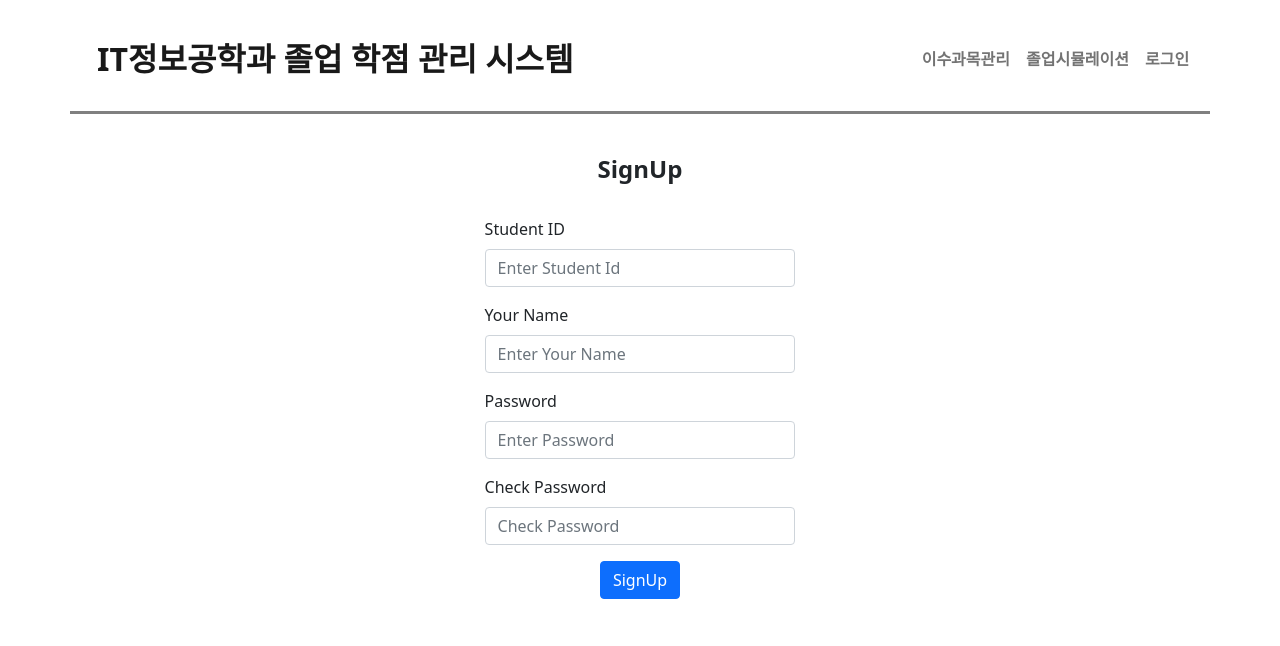
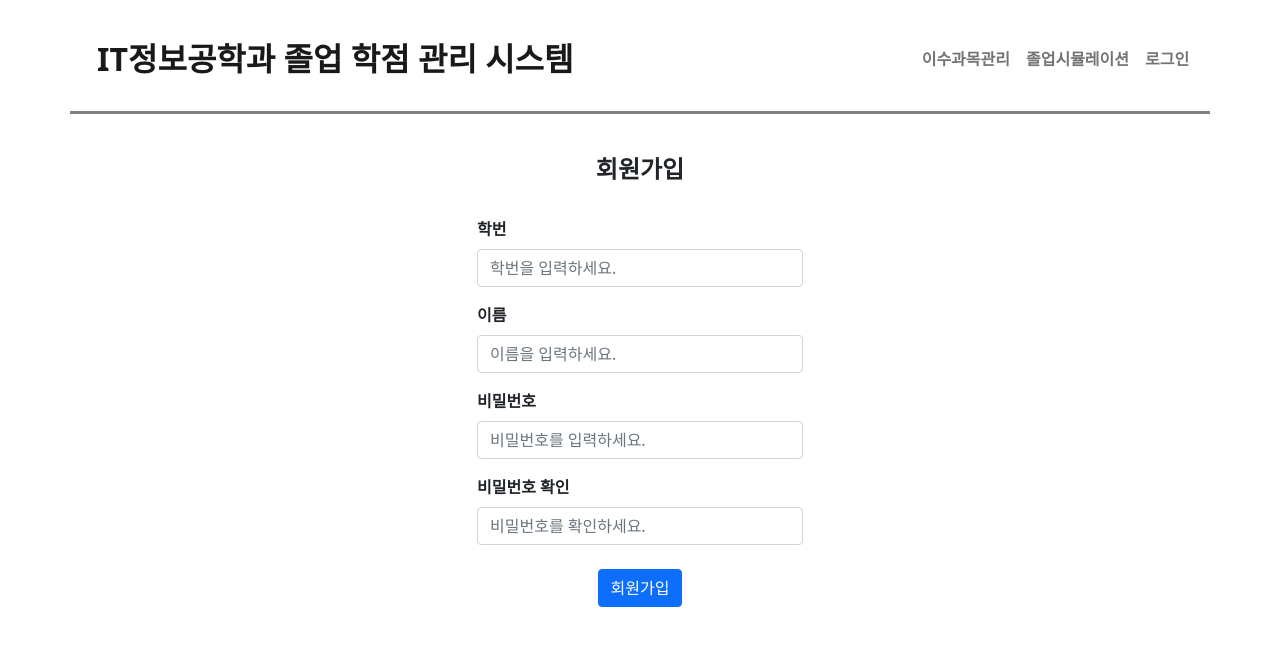
Before and after one commit to ekdud0529/CreditManageSystem, a React (Create React App) app in the folder frontend/: page /signUp in a window 1280 px wide. Shown: the top 646 px of the page. Built offline with nearby package versions, Linux system fonts and the light colour scheme.

Commit message:
update : login and sign up
1. 디자인 수정

update : #3

```diff
--- a/frontend/src/pages/logIn.js
+++ b/frontend/src/pages/logIn.js
@@ -8,23 +8,23 @@ import Form from 'react-bootstrap/Form'
 
 class LogIn extends Component{
 	render(){
-		var _title = "Login";
+		var _title = "로그인";
 		var _content =  <Container className="login">
 							<Form>
 								<Form.Group className="mb-3" controlId="studentId">
-									<Form.Label>Student ID</Form.Label>
-									<Form.Control type="studentId" placeholder="Enter Student Id" />
+									<Form.Label>학번</Form.Label>
+									<Form.Control type="studentId" placeholder="학번을 입력하세요." />
 								</Form.Group>
 
-								<Form.Group className="mb-3" controlId="password">
-									<Form.Label>Password</Form.Label>
-									<Form.Control type="password" placeholder="Enter Password" />
+								<Form.Group className="mb-4" controlId="password">
+									<Form.Label>비밀번호</Form.Label>
+									<Form.Control type="password" placeholder="비밀번호를 입력하세요." />
 								</Form.Group>
 
 								<Container className="signUpMove">
-									<Button variant="primary" type="submit">SignUp</Button>
+									<Button className="mb-2" variant="primary" type="submit">로그인</Button>
 									<div>
-										<Link to="/signUp">Sign Up</Link>
+										<Link to="/signUp">회원가입</Link>
 									</div>
 								</Container>
 							</Form>
--- a/frontend/src/pages/signUp.js
+++ b/frontend/src/pages/signUp.js
@@ -7,31 +7,31 @@ import Form from 'react-bootstrap/Form'
 
 class SignUp extends Component{
 	render(){
-		var _title = "SignUp";
+		var _title = "회원가입";
 		var _content =  <Container className="login">
 							<Form>
 								<Form.Group className="mb-3" controlId="studentId">
-									<Form.Label>Student ID</Form.Label>
-									<Form.Control type="studentId" placeholder="Enter Student Id" />
+									<Form.Label>학번</Form.Label>
+									<Form.Control type="studentId" placeholder="학번을 입력하세요." />
 								</Form.Group>
 
 								<Form.Group className="mb-3" controlId="studentName">
-									<Form.Label>Your Name</Form.Label>
-									<Form.Control type="name" placeholder="Enter Your Name" />
+									<Form.Label>이름</Form.Label>
+									<Form.Control type="name" placeholder="이름을 입력하세요." />
 								</Form.Group>
 
 								<Form.Group className="mb-3" controlId="password">
-									<Form.Label>Password</Form.Label>
-									<Form.Control type="password" placeholder="Enter Password" />
+									<Form.Label>비밀번호</Form.Label>
+									<Form.Control type="password" placeholder="비밀번호를 입력하세요." />
 								</Form.Group>
 
-								<Form.Group className="mb-3" controlId="checkPassword">
-									<Form.Label>Check Password</Form.Label>
-									<Form.Control type="checkPassword" placeholder="Check Password" />
+								<Form.Group className="mb-4" controlId="checkPassword">
+									<Form.Label>비밀번호 확인</Form.Label>
+									<Form.Control type="checkPassword" placeholder="비밀번호를 확인하세요." />
 								</Form.Group>
 								<Container className="signUpMove">
 									<Button variant="primary" type="submit">
-										SignUp
+										회원가입
 									</Button>
 								</Container>
 							</Form>
--- a/frontend/src/stylesheets/login.css
+++ b/frontend/src/stylesheets/login.css
@@ -1,8 +1,11 @@
 .login{
-	width: 30%
+	width: 350px;
+}
+
+.login label{
+	font-weight: bold;
 }
 
 .signUpMove{
 	text-align: center;
-	margin-top: 10px;
 }
```
Also changed, not shown: frontend/src/components/intputWithLabel.js (deleted, +0 -16 lines).
